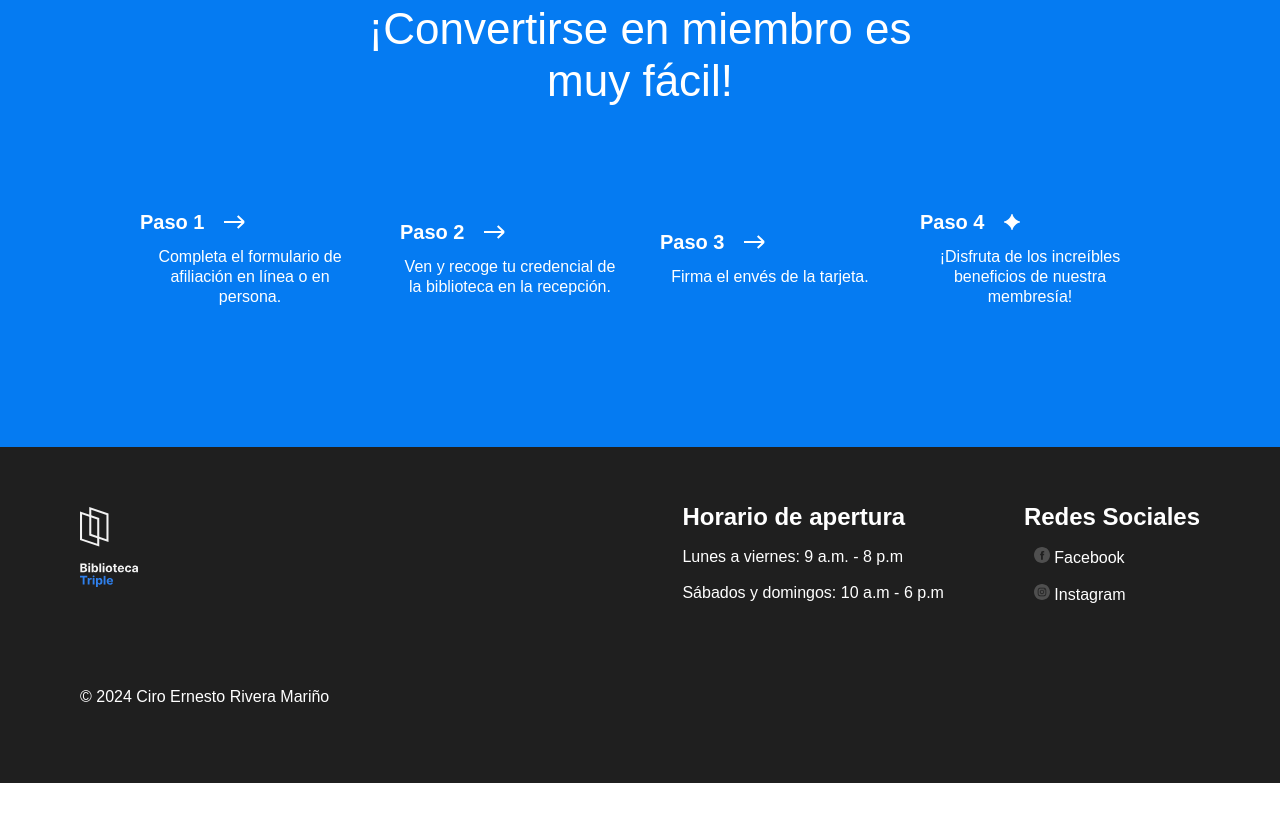
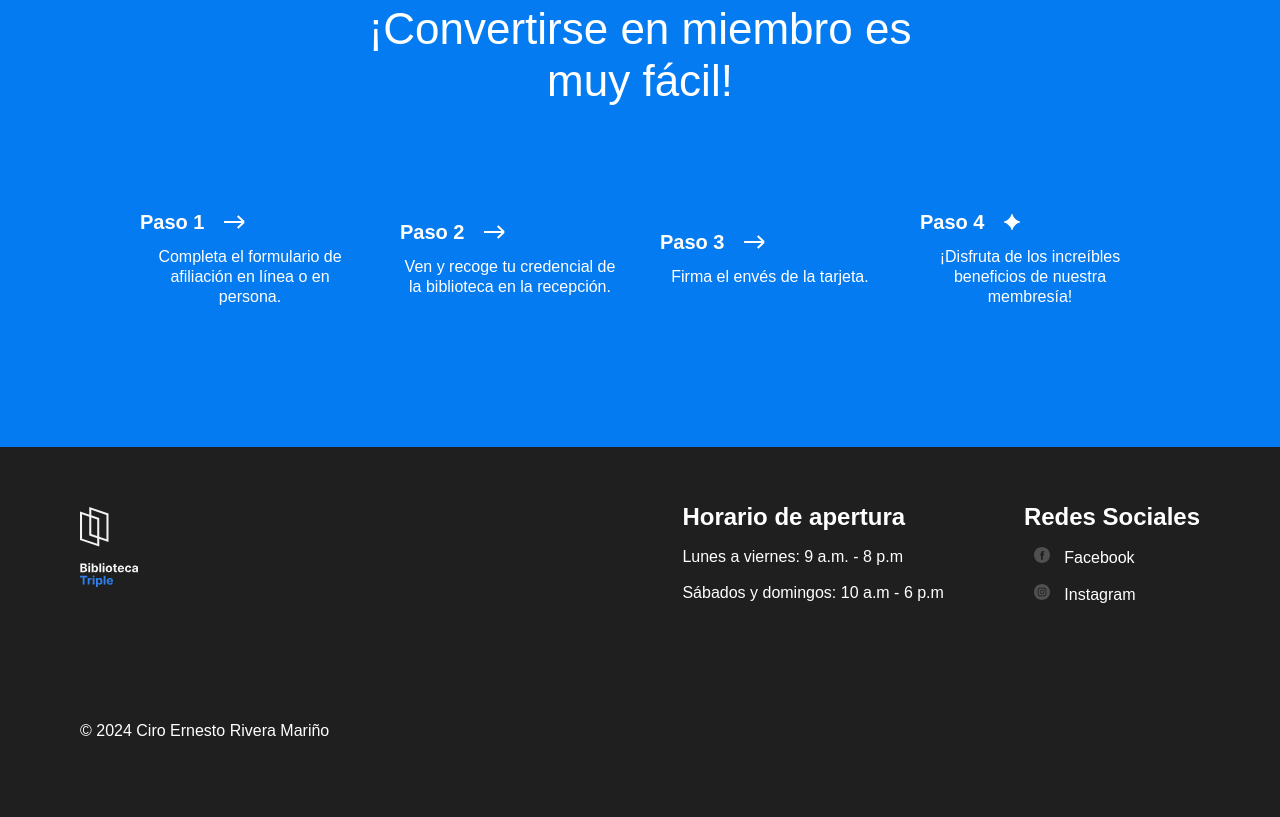
Before and after one commit to cirorivera1988/web_project_library_es, a plain HTML site: page index.html in a window 1280 px wide. Shown: the part 3035-3852 px from the top of the page. Before the commit the page ends 3818 px from the top, so only its background shows below. Drawn offline with Linux system fonts and the light colour scheme.

Commit message:
3er sprint, 3 stage, correcion css 1

```diff
--- a/styles/style.css
+++ b/styles/style.css
@@ -343,22 +343,25 @@
 }
 
 .footer__columns {
-  position: relative;
+  display: flex;
+  justify-content: flex-end;
 }
+
 .footer__column {
-  position: absolute;
+  margin-right: auto;
 }
 
 .footer__column_content_hours {
-  align-items: flex-start;
-  right: 256.1px;
+  margin-right: 80px;
 }
 
 .footer__column_content_social {
-  right: 0;
+  margin: 0;
+  justify-content: flex-end;
 }
 
 .footer__logo {
+  margin: 0;
   max-width: 58px;
   max-height: 80px;
 }
@@ -388,10 +391,11 @@
 }
 
 .footer__social-icon {
-  max-width: 16px;
-  max-height: 16px;
+  margin-right: 10px;
+  width: 16px;
+  height: 16px;
 }
 
 .footer__copyright {
-  margin-top: 180px;
+  margin-top: 100px;
 }
```
